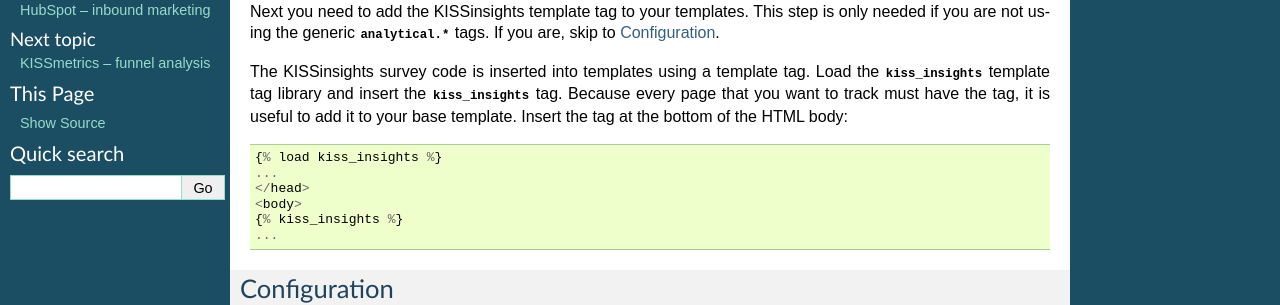
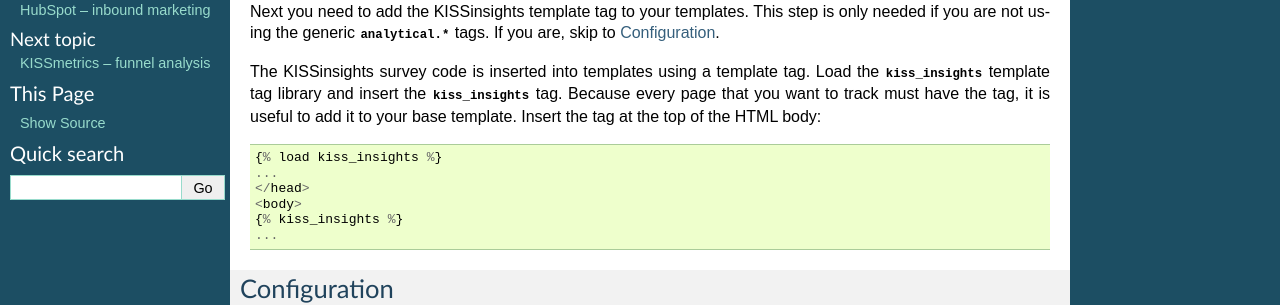
Before and after one commit to jazzband/django-analytical, a Sphinx documentation site: the page built from docs/services/kiss_insights.rst, in a window 1280 px wide. Shown: the part 285-590 px from the top of the page. Built offline with Sphinx 7.4.7, drawn with Linux system fonts in a browser that asks for light colours.

```diff
--- a/README.rst
+++ b/README.rst
@@ -30,6 +30,7 @@ Currently supported services:
 * `Olark`_ visitor chat
 * `Optimizely`_ A/B testing
 * `Performable`_ web analytics and landing pages
+* `Reinvigorate`_ visitor tracking
 
 The documentation can be found in the ``docs`` directory or `read
 online`_.  The source code and issue tracker are generously `hosted by
@@ -54,6 +55,7 @@ an issue to discuss your plans.
 .. _Olark: http://www.olark.com/
 .. _Optimizely: http://www.optimizely.com/
 .. _Performable: http://www.performable.com/
+.. _Reinvigorate: http://www.reinvigorate.com/
 .. _`read online`: http://packages.python.org/django-analytical/
 .. _`hosted by GitHub`: http://github.com/jcassee/django-analytical
 .. _`issue tracker`: http://github.com/jcassee/django-analytical/issues
--- a/docs/services/kiss_insights.rst
+++ b/docs/services/kiss_insights.rst
@@ -28,7 +28,7 @@ The KISSinsights survey code is inserted into templates using a template
 tag.  Load the :mod:`kiss_insights` template tag library and insert the
 :ttag:`kiss_insights` tag.  Because every page that you want to track
 must have the tag, it is useful to add it to your base template.  Insert
-the tag at the bottom of the HTML body::
+the tag at the top of the HTML body::
 
     {% load kiss_insights %}
     ...
```
